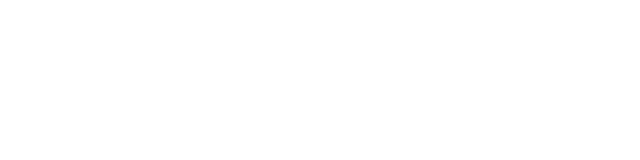
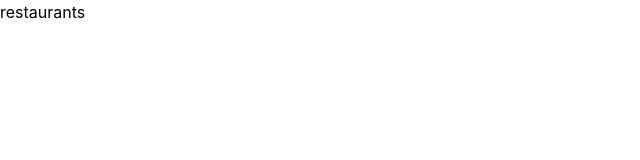
Before and after one commit to Doud75/food-court, a React (Create React App) app in the folder client/: page / in a window 1280 px wide. Shown: the top 160 px of the page, without its empty margins (0-640 px from the left). Built offline with nearby package versions, Linux system fonts and the light colour scheme.

Commit message:
add react-router and create each route and pages

```diff
--- a/client/package.json
+++ b/client/package.json
@@ -12,6 +12,7 @@
     "framer-motion": "^10.18.0",
     "react": "^18.2.0",
     "react-dom": "^18.2.0",
+    "react-router-dom": "^6.21.3",
     "react-scripts": "5.0.1",
     "web-vitals": "^2.1.4"
   },
--- a/client/src/App.js
+++ b/client/src/App.js
@@ -1,9 +1,23 @@
+import { BrowserRouter, Routes, Route } from "react-router-dom";
+import Restaurants from "./pages/restaurants";
+import Menus from "./pages/menus";
+import Orders from "./pages/orders";
+import Connexion from "./pages/connexion";
 import "./index.css";
-
 
 function App() {
   return (
-    <div className=''>
+    <div className="App">
+      <BrowserRouter>
+        <Routes>
+          <Route path="/" element={<Restaurants />} />
+          <Route path="/*" element={<Restaurants />} />
+          <Route path="/Restaurants" element={<Restaurants />} />
+          <Route path="/Restaurants/Menus" element={<Menus />} />
+          <Route path="/Orders" element={<Orders />} />
+          <Route path="/Connexion" element={<Connexion />} />
+        </Routes>
+      </BrowserRouter>
     </div>
   );
 }
--- /dev/null
+++ b/client/src/pages/Connexion.js
@@ -0,0 +1,9 @@
+import React from 'react';
+
+export default function Connexion(){
+    return (
+        <div>
+            connexion
+        </div>
+    );
+};
--- /dev/null
+++ b/client/src/pages/Menus.js
@@ -0,0 +1,9 @@
+import React from 'react';
+
+export default function Menus(){
+    return (
+        <div>
+            menus
+        </div>
+    );
+};
--- /dev/null
+++ b/client/src/pages/Orders.js
@@ -0,0 +1,9 @@
+import React from 'react';
+
+export default function Orders(){
+    return (
+        <div>
+            orders
+        </div>
+    );
+};
--- /dev/null
+++ b/client/src/pages/Restaurants.js
@@ -0,0 +1,9 @@
+import React from 'react';
+
+export default function Restaurants(){
+    return (
+        <div>
+            restaurants
+        </div>
+    );
+};
```
Also changed, not shown: 1 other file (tests, documents, lock files or other folders).
